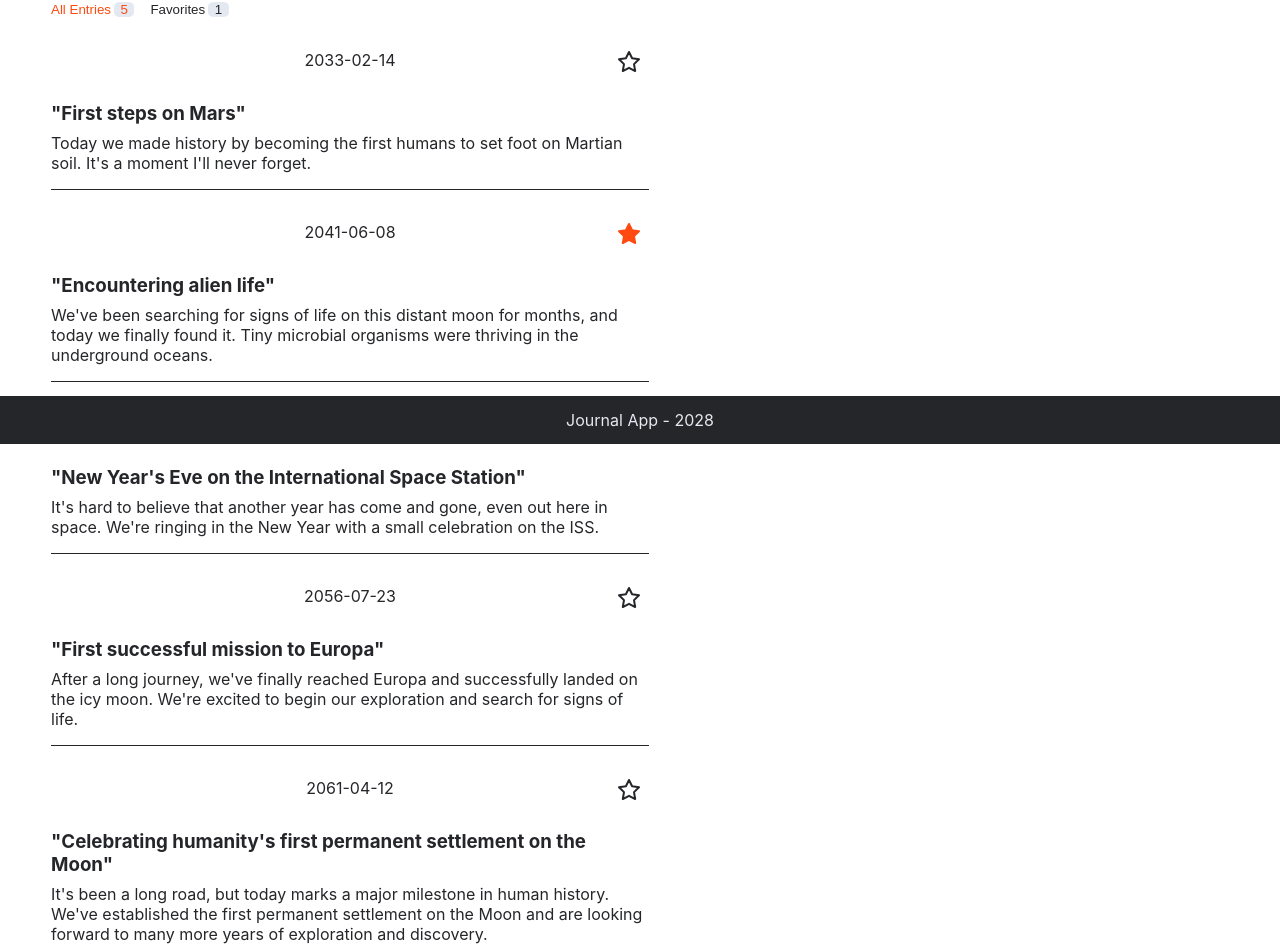
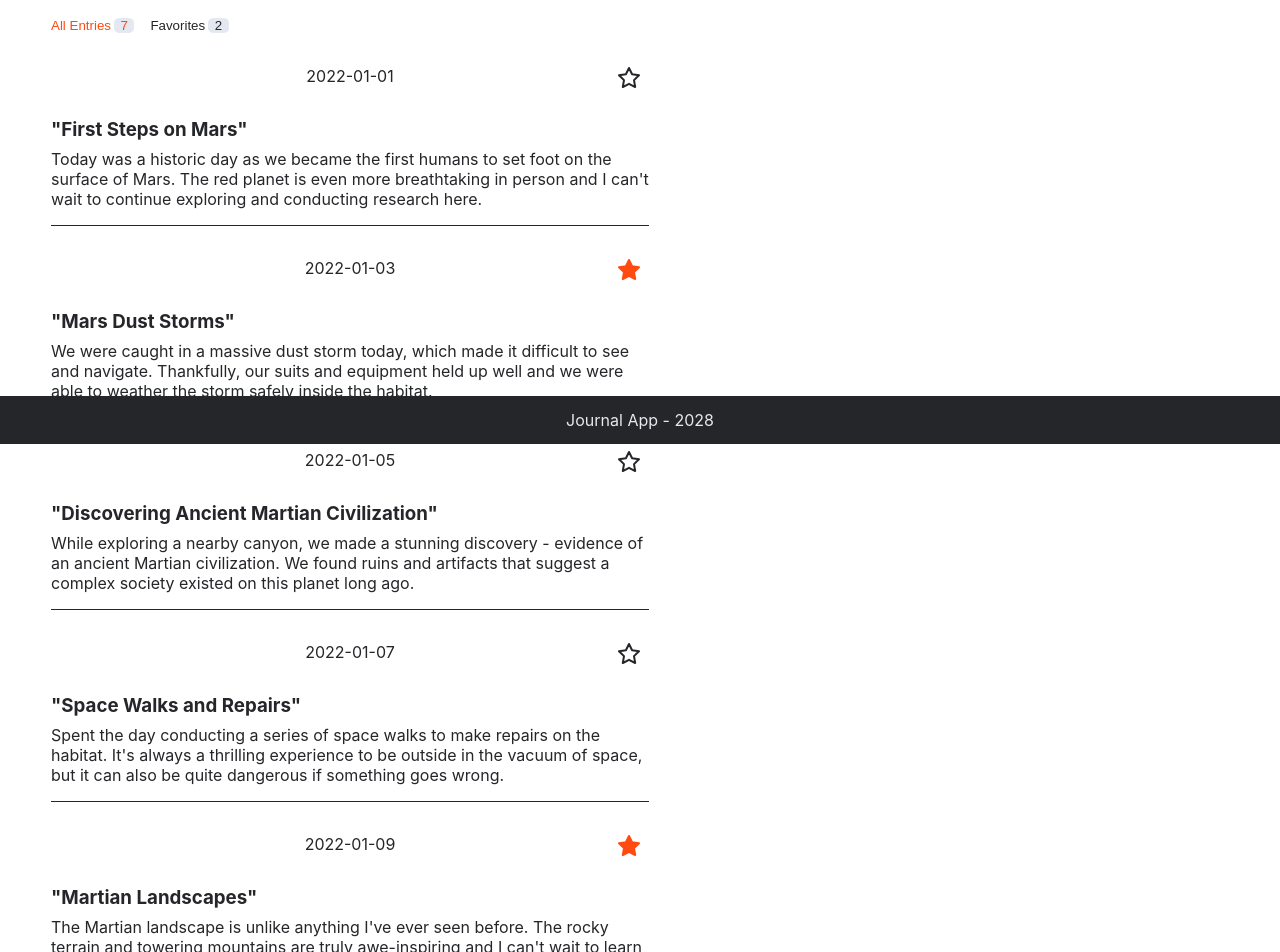
Before and after one commit to RobinWitt/Journal-App, a React (Create React App) app: page / in a window 1280 px wide. Shown: the part 356-1308 px from the top of the page. Built offline with nearby package versions, Linux system fonts and the light colour scheme.

Commit message:
update database

```diff
--- a/src/Database/Database.js
+++ b/src/Database/Database.js
@@ -1,32 +1,51 @@
 export const entries = [
   {
-    date: "2033-02-14",
-    title: "First steps on Mars",
-    text: "Today we made history by becoming the first humans to set foot on Martian soil. It's a moment I'll never forget.",
+    id: 1,
+    date: "2022-01-01",
+    title: "First Steps on Mars",
+    text: "Today was a historic day as we became the first humans to set foot on the surface of Mars. The red planet is even more breathtaking in person and I can't wait to continue exploring and conducting research here.",
     bookmark: false,
   },
   {
-    date: "2041-06-08",
-    title: "Encountering alien life",
-    text: "We've been searching for signs of life on this distant moon for months, and today we finally found it. Tiny microbial organisms were thriving in the underground oceans.",
+    id: 2,
+    date: "2022-01-03",
+    title: "Mars Dust Storms",
+    text: "We were caught in a massive dust storm today, which made it difficult to see and navigate. Thankfully, our suits and equipment held up well and we were able to weather the storm safely inside the habitat.",
     bookmark: true,
   },
   {
-    date: "2049-12-31",
-    title: "New Year's Eve on the International Space Station",
-    text: "It's hard to believe that another year has come and gone, even out here in space. We're ringing in the New Year with a small celebration on the ISS.",
+    id: 3,
+    date: "2022-01-05",
+    title: "Discovering Ancient Martian Civilization",
+    text: "While exploring a nearby canyon, we made a stunning discovery - evidence of an ancient Martian civilization. We found ruins and artifacts that suggest a complex society existed on this planet long ago.",
     bookmark: false,
   },
   {
-    date: "2056-07-23",
-    title: "First successful mission to Europa",
-    text: "After a long journey, we've finally reached Europa and successfully landed on the icy moon. We're excited to begin our exploration and search for signs of life.",
+    id: 4,
+    date: "2022-01-07",
+    title: "Space Walks and Repairs",
+    text: "Spent the day conducting a series of space walks to make repairs on the habitat. It's always a thrilling experience to be outside in the vacuum of space, but it can also be quite dangerous if something goes wrong.",
     bookmark: false,
   },
   {
-    date: "2061-04-12",
-    title: "Celebrating humanity's first permanent settlement on the Moon",
-    text: "It's been a long road, but today marks a major milestone in human history. We've established the first permanent settlement on the Moon and are looking forward to many more years of exploration and discovery.",
+    id: 5,
+    date: "2022-01-09",
+    title: "Martian Landscapes",
+    text: "The Martian landscape is unlike anything I've ever seen before. The rocky terrain and towering mountains are truly awe-inspiring and I can't wait to learn more about this planet's geology.",
+    bookmark: true,
+  },
+  {
+    id: 6,
+    date: "2022-01-11",
+    title: "Communication with Earth",
+    text: "We were able to establish a strong communication link with Earth today, which was a relief as we've been experiencing some issues with our satellite. It's always reassuring to be able to stay connected with home.",
+    bookmark: false,
+  },
+  {
+    id: 7,
+    date: "2022-01-13",
+    title: "Searching for Water Ice",
+    text: "Spent the day searching for water ice deposits, which are crucial for our mission and for the possibility of future human settlement on Mars. We were able to locate several promising sites and will be conducting further analysis in the coming days.",
     bookmark: false,
   },
 ];
--- a/src/components/EntryCard/index.js
+++ b/src/components/EntryCard/index.js
@@ -2,7 +2,6 @@ import FavIcon from "../FavIcon";
 import "./EntryCard.css";
 
 export default function EntryCard({ title, date, text, bookmark, display }) {
-  console.log(bookmark, display);
   return (
     <>
       <article className={display || bookmark ? "" : "hidden"}>
--- a/src/components/FavIcon/index.js
+++ b/src/components/FavIcon/index.js
@@ -4,7 +4,12 @@ import "./FavIcon.css";
 
 export default function FavIcon({ bookmarked }) {
   return (
-    <button type="button" aria-label="mark as favorite" className="fav-button">
+    <button
+      type="button"
+      aria-label="mark as favorite"
+      className="fav-button"
+      onClick={() => {}}
+    >
       {bookmarked ? <StarFilled /> : <StarEmpty />}
     </button>
   );
--- a/src/components/Main/Main.css
+++ b/src/components/Main/Main.css
@@ -1,4 +1,5 @@
 main {
-  margin-top: 80px;
+  margin-top: 6rem;
+  margin-bottom: 5rem;
   color: var(--color-granite);
 }
```
